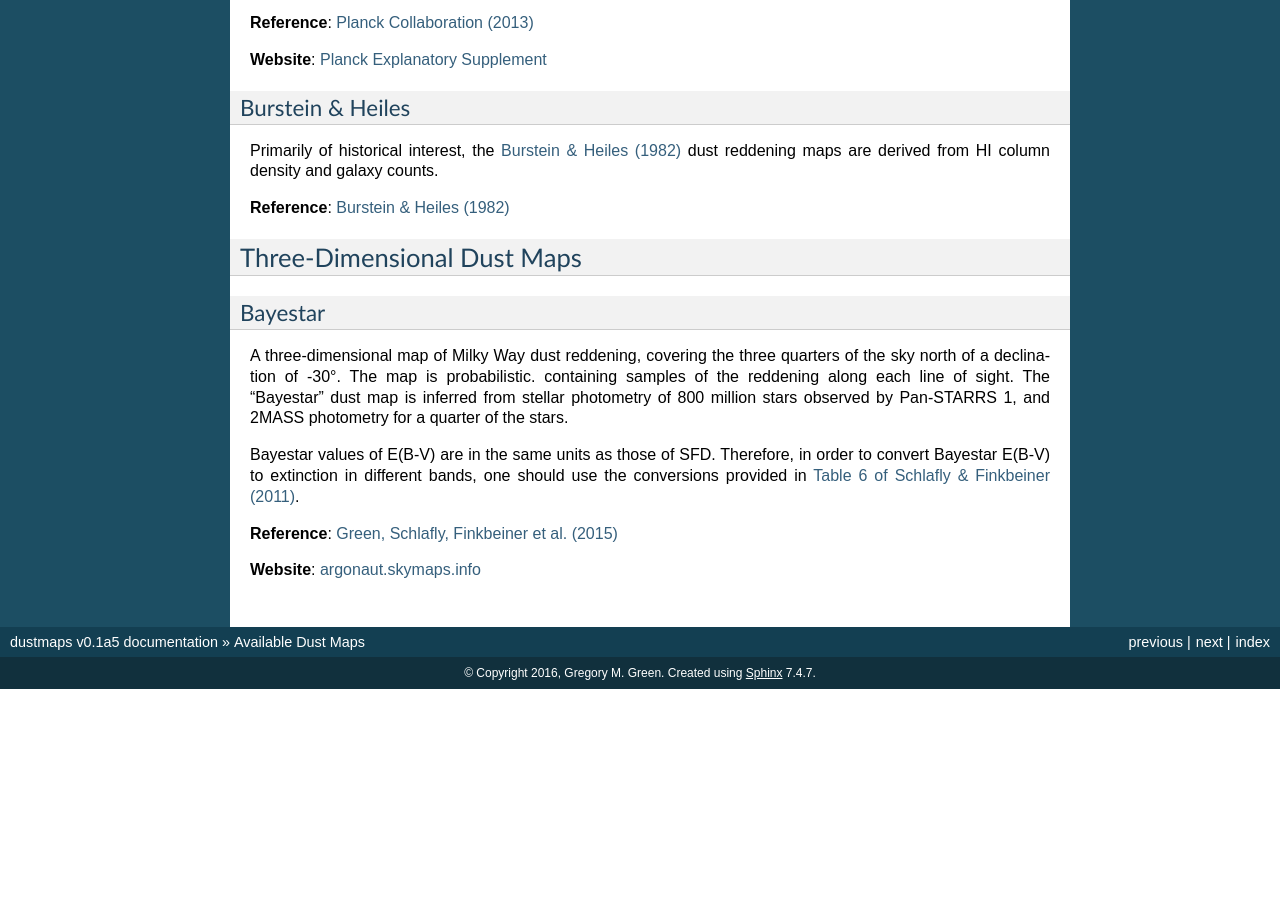
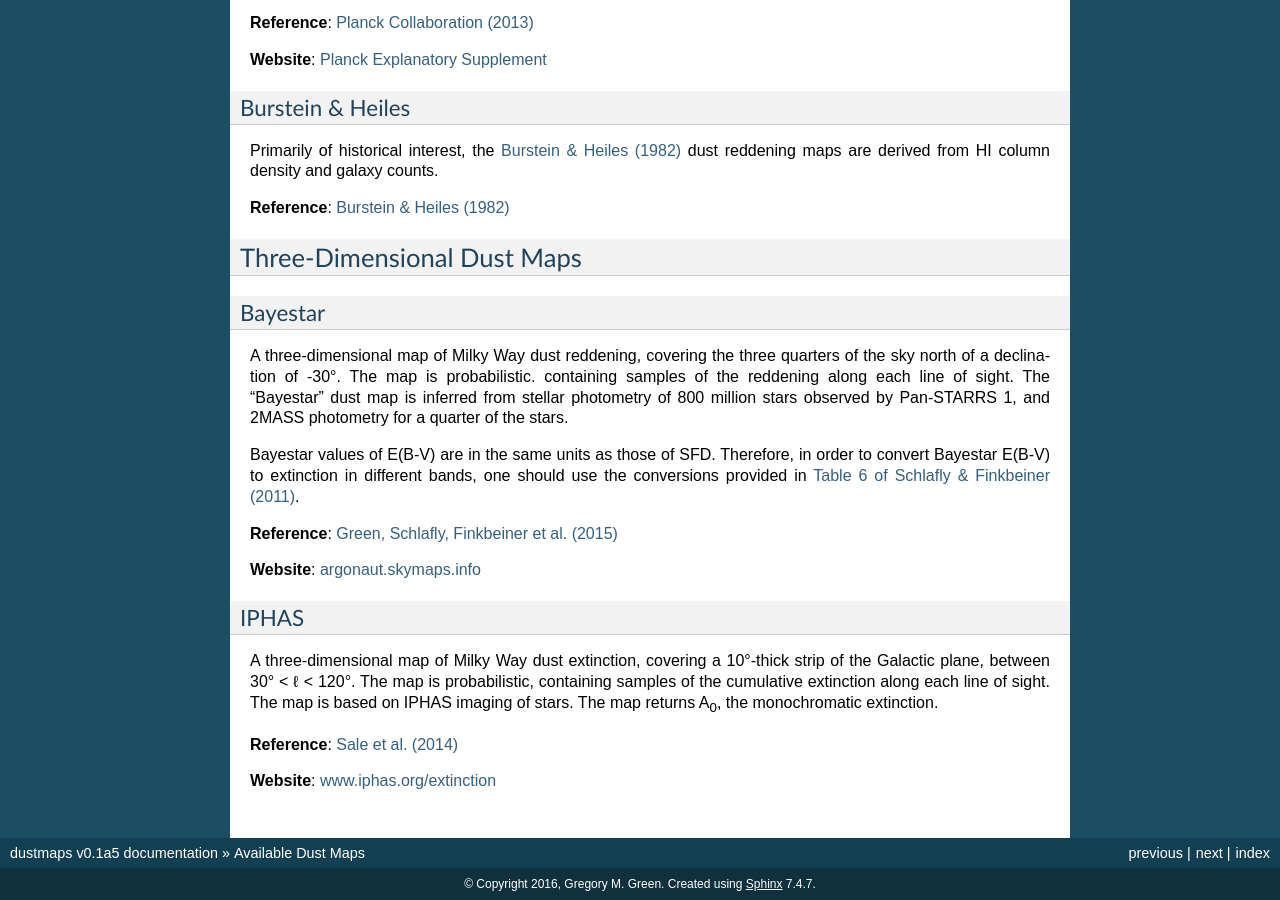
Before and after one commit to gregreen/dustmaps, a Sphinx documentation site: the page built from docs/maps.rst, in a window 1280 px wide and 900 px high, scrolled down 694 px. Built offline with Sphinx 7.4.7, drawn with Linux system fonts in a browser that asks for light colours; before the commit the page ends 1383 px from its top, so only the background shows below that.

Commit message:
Included IPHAS in documentation.

```diff
--- a/docs/conf.py
+++ b/docs/conf.py
@@ -377,7 +377,9 @@ MOCK_MODULES = [
     'requests',
     'scipy',
     'scipy.ndimage',
-    'scipy.ndimage.map_coordinates'
+    'scipy.ndimage.map_coordinates',
+    'scipy.spatial',
+    'scipy.spatial.cKDTree',
     'shutil']
 
 sys.modules.update((mod_name, Mock()) for mod_name in MOCK_MODULES)
--- a/docs/maps.rst
+++ b/docs/maps.rst
@@ -78,3 +78,17 @@ use the conversions provided in
 **Reference**: `Green, Schlafly, Finkbeiner et al. (2015) <http://adsabs.harvard.edu/abs/2015arXiv150701005G>`_
 
 **Website**: `argonaut.skymaps.info <http://argonaut.skymaps.info>`_
+
+
+IPHAS
+~~~~~
+
+A three-dimensional map of Milky Way dust extinction, covering a 10°-thick strip
+of the Galactic plane, between 30° < ℓ < 120°. The map is probabilistic,
+containing samples of the cumulative extinction along each line of sight. The
+map is based on IPHAS imaging of stars. The map returns A\ :sub:`0`\ , the
+monochromatic extinction.
+
+**Reference**: `Sale et al. (2014) <http://adsabs.harvard.edu/abs/2014MNRAS.443.2907S>`_
+
+**Website**: `www.iphas.org/extinction <http://www.iphas.org/extinction/>`_
--- a/docs/modules.rst
+++ b/docs/modules.rst
@@ -18,6 +18,11 @@ bh (Burstein & Heiles 1982)
     :members:
     :special-members:
 
+iphas (Sale et al. 2014)
+----------------------------
+.. automodule:: dustmaps.iphas
+    :members:
+    :special-members:
 
 planck (Planck Collaboration 2013)
 ----------------------------------
```
